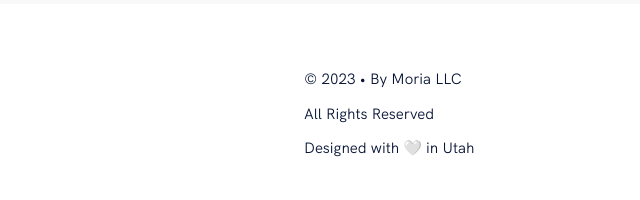
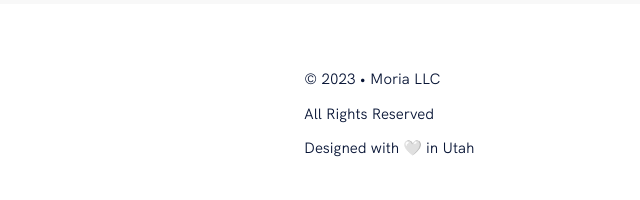
Before and after one commit to maxwellarrigona/moria, a Gatsby site: page / in a window 1280 px wide. Shown: the part 2014-2214 px from the top of the page, 640-1280 px from the left. Built offline with nearby package versions, Linux system fonts and the light colour scheme; Gatsby itself is replaced by a stand-in of ours.

Commit message:
Update footer.js

```diff
--- a/src/components/sections/footer.js
+++ b/src/components/sections/footer.js
@@ -31,7 +31,7 @@ const Footer = () => (
      </FooterColumn>
      <FooterColumn>
     <ul>
-     <li> © 2023 • By Moria LLC
+     <li> © 2023 • Moria LLC
       <br />
         <br />
       All Rights Reserved
```
